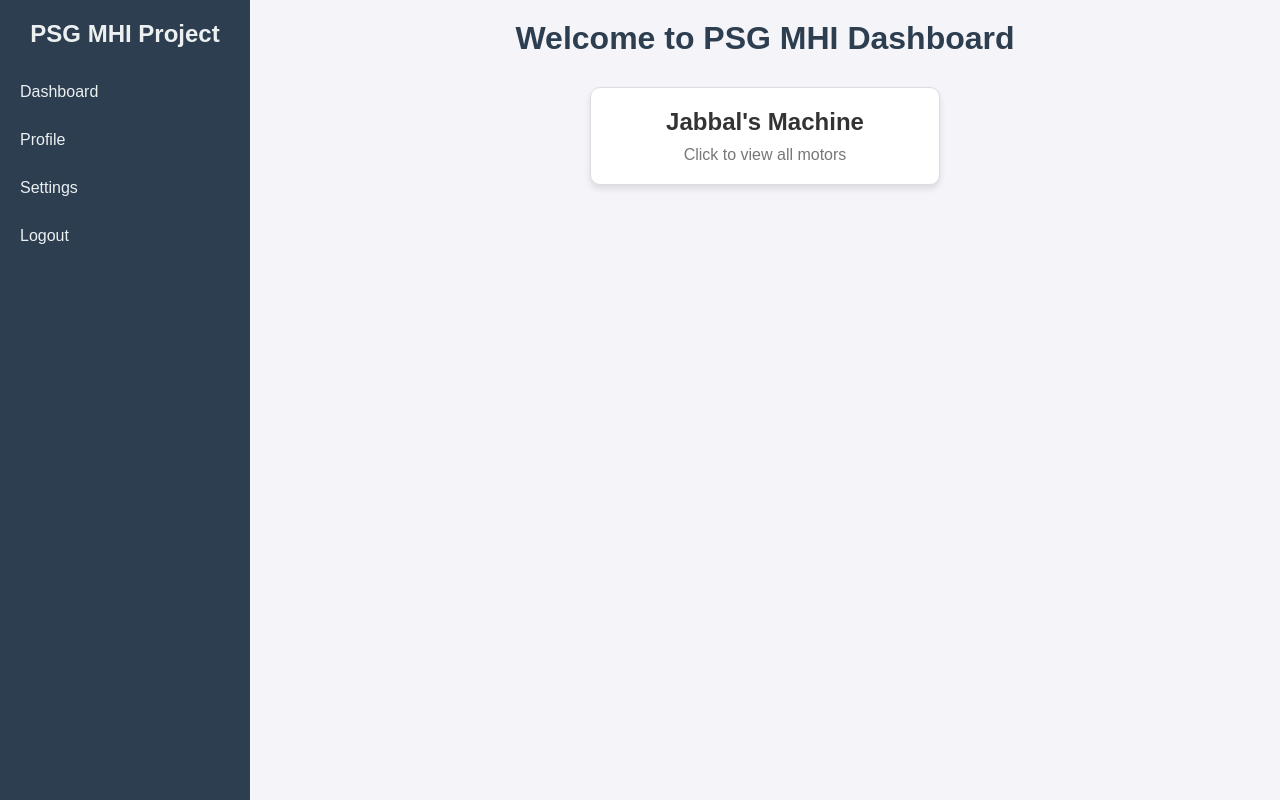
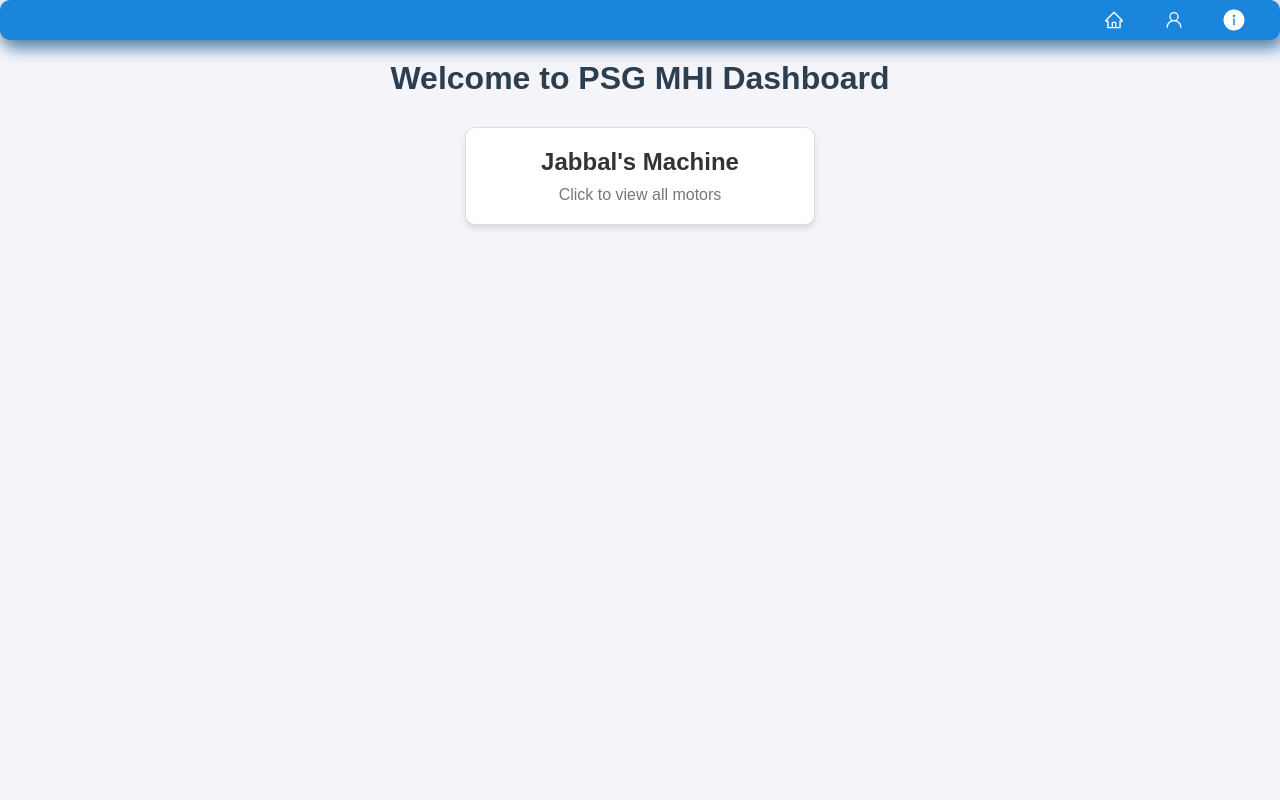
Before and after one commit to Arshad-Johan/PSG-MHI-Project, a Flask app: page /dashboard in a window 1280 px wide. Run offline with Flask 3, Linux system fonts and the light colour scheme; the visitor is signed in with stand-in values (Sample User, id 1); data that the repository does not hold is empty.

Commit message:
24-12-2024

```diff
--- a/app.py
+++ b/app.py
@@ -302,7 +302,7 @@ def dashboard_view():
     # Convert ObjectId to string for template rendering
     motor_data = [convert_objectid_to_str(doc) for doc in motor_data]
     # Pass data to the dashboard template
-    return render_template("dashboard.html", motor_data=motor_data)
+    return render_template("dashboard.html", motor_data=motor_data,username=current_user.username)
 
 @app.route("/machines_data", methods=["GET"])
 @login_required
--- a/static/dashboard.css
+++ b/static/dashboard.css
@@ -10,52 +10,50 @@ body {
     background-color: #f4f4f9;
     display: flex;
     color: #333;
+    display:block;
 }
 
-/* Sidebar */
-.sidebar {
-    width: 250px;
-    background-color: #2c3e50;
-    height: 100vh;
-    position: fixed;
+.button-container {
     display: flex;
-    flex-direction: column;
+    background-color: rgb(27, 133, 219);
+    width: 100%;
+    height: 40px;
     align-items: center;
-    padding-top: 20px;
-    color: #ecf0f1;
-}
+    justify-content:right;
+    gap:20px;
+    padding-right:2%;
+    border-radius: 10px;
+    box-shadow: rgba(0, 0, 0, 0.35) 0px 5px 15px,
+      rgba(27, 133, 219, 0.5) 5px 10px 15px;
+  }
 
-.sidebar h2 {
-    margin-bottom: 20px;
-}
+  .button {
+    outline: 0 !important;
+    border: 0 !important;
+    width: 40px;
+    height: 40px;
+    border-radius: 50%;
+    background-color: transparent;
+    display: flex;
+    align-items: center;
+    justify-content: center;
+    color: #fff;
+    transition: all ease-in-out 0.3s;
+    cursor: pointer;
+  }
 
-.sidebar ul {
-    list-style-type: none;
-    width: 100%;
-    padding: 0;
-}
+  .button:hover {
+    transform: translateY(-3px);
+  }
 
-.sidebar ul li {
-    width: 100%;
-}
+  .icon {
+    font-size: 20px;
+  }
 
-.sidebar ul li a {
-    display: block;
-    padding: 15px 20px;
-    color: #ecf0f1;
-    text-decoration: none;
-    transition: background-color 0.3s ease;
-}
 
-.sidebar ul li a:hover {
-    background-color: #34495e;
-}
-
-/* Main Content */
 .main-content {
-    margin-left: 250px;
     padding: 20px;
-    width: calc(100% - 250px);
+    width: calc(100%);
     display: flex;
     flex-direction: column;
     align-items: center;
--- a/static/forgot_password.css
+++ b/static/forgot_password.css
@@ -77,5 +77,4 @@ button {
 
 button:hover {
     background-color: var(--clr);
-    color: var(--bg-dark);
 }
--- a/static/login.css
+++ b/static/login.css
@@ -84,7 +84,6 @@ body {
 
 .form .submit:hover {
     background-color: var(--clr);
-    color: var(--bg-dark);
 }
 
 .span {
--- a/templates/dashboard.html
+++ b/templates/dashboard.html
@@ -7,33 +7,72 @@
     <title>Dashboard</title>
 </head>
 <body>
-    <!-- Sidebar -->
-    <div class="sidebar">
-        <h2>PSG MHI Project</h2>
-        <ul>
-            <li><a href="#">Dashboard</a></li>
-            <li><a href="#">Profile</a></li>
-            <li><a href="#">Settings</a></li>
-            <li><a href="{{ url_for('logout_view') }}">Logout</a></li>
-        </ul>
+    <div class="button-container">
+        <button class="button" onclick="window.location.href='/logout'">
+          <svg
+            class="icon"
+            stroke="currentColor"
+            fill="currentColor"
+            stroke-width="0"
+            viewBox="0 0 1024 1024"
+            height="1em"
+            width="1em"
+            xmlns="http://www.w3.org/2000/svg"
+          >
+            <path
+              d="M946.5 505L560.1 118.8l-25.9-25.9a31.5 31.5 0 0 0-44.4 0L77.5 505a63.9 63.9 0 0 0-18.8 46c.4 35.2 29.7 63.3 64.9 63.3h42.5V940h691.8V614.3h43.4c17.1 0 33.2-6.7 45.3-18.8a63.6 63.6 0 0 0 18.7-45.3c0-17-6.7-33.1-18.8-45.2zM568 868H456V664h112v204zm217.9-325.7V868H632V640c0-22.1-17.9-40-40-40H432c-22.1 0-40 17.9-40 40v228H238.1V542.3h-96l370-369.7 23.1 23.1L882 542.3h-96.1z"
+            ></path>
+          </svg>
+
+        </button>
+
+
+        <button class="button">
+          <svg
+            class="icon"
+            stroke="currentColor"
+            fill="currentColor"
+            stroke-width="0"
+            viewBox="0 0 24 24"
+            height="1em"
+            width="1em"
+            xmlns="http://www.w3.org/2000/svg"
+          >
+            <path
+              d="M12 2.5a5.5 5.5 0 0 1 3.096 10.047 9.005 9.005 0 0 1 5.9 8.181.75.75 0 1 1-1.499.044 7.5 7.5 0 0 0-14.993 0 .75.75 0 0 1-1.5-.045 9.005 9.005 0 0 1 5.9-8.18A5.5 5.5 0 0 1 12 2.5ZM8 8a4 4 0 1 0 8 0 4 4 0 0 0-8 0Z"
+            ></path>
+          </svg>
+        </button>
+        <button class = "button" id="userInfoButton">
+            <svg xmlns="http://www.w3.org/2000/svg"             class="icon"
+            stroke="currentColor"
+            fill="currentColor"
+            stroke-width="0"
+            viewBox="0 0 24 24"
+            height="1.2em"
+            width="1.2em"><path fill="#" d="m12 1.5c-5.79844 0-10.5 4.70156-10.5 10.5 0 5.7984 4.70156 10.5 10.5 10.5 5.7984 0 10.5-4.7016 10.5-10.5 0-5.79844-4.7016-10.5-10.5-10.5zm.75 15.5625c0 .1031-.0844.1875-.1875.1875h-1.125c-.1031 0-.1875-.0844-.1875-.1875v-6.375c0-.1031.0844-.1875.1875-.1875h1.125c.1031 0 .1875.0844.1875.1875zm-.75-8.0625c-.2944-.00601-.5747-.12718-.7808-.3375-.206-.21032-.3215-.49305-.3215-.7875s.1155-.57718.3215-.7875c.2061-.21032.4864-.33149.7808-.3375.2944.00601.5747.12718.7808.3375.206.21032.3215.49305.3215.7875s-.1155.57718-.3215.7875c-.2061.21032-.4864.33149-.7808.3375z"></path></svg>
+        </button>
+    </div>
+    <div class="dialog-overlay" id="dialogOverlay">
+        <div class="dialog-box">
+            <h2>User</h2>
+            <p>{{ username }}</p>
+            <button onclick="closeDialog()">Close</button>
+        </div>
     </div>
 
-    <!-- Main Content -->
     <div class="main-content">
         <header class="main-header" id="heading">
             <h1>Welcome to PSG MHI Dashboard</h1>
         </header>
         <div class="container">
-            <!-- Machines Card -->
             <div class="card" id="machines-card" onclick="showMotorCards()">
                 <h3>Jabbal's Machine</h3>
                 <p>Click to view all motors</p>
             </div>
 
-            <!-- Button to go back to Machines -->
             <button id="back-button" style="display: none;" onclick="goBackToMachines()">Back to Machines</button>
 
-            <!-- Motor Data Cards -->
             <div class="motor-cards-container" id="motor-cards-container" style="display: none;"></div>
         </div>
     </div>
@@ -84,6 +123,14 @@
             backButton.style.display = "none";
             document.getElementById("machines-card").style.display = "block";
         }
+
+        document.getElementById('userInfoButton').addEventListener('click', function() {
+            document.getElementById('dialogOverlay').style.display = 'flex';
+        });
+
+        function closeDialog() {
+            document.getElementById('dialogOverlay').style.display = 'none';
+        }
     </script>
 </body>
 </html>
```
Also changed, not shown: other parts of static/dashboard.css (+42 -0 lines).
